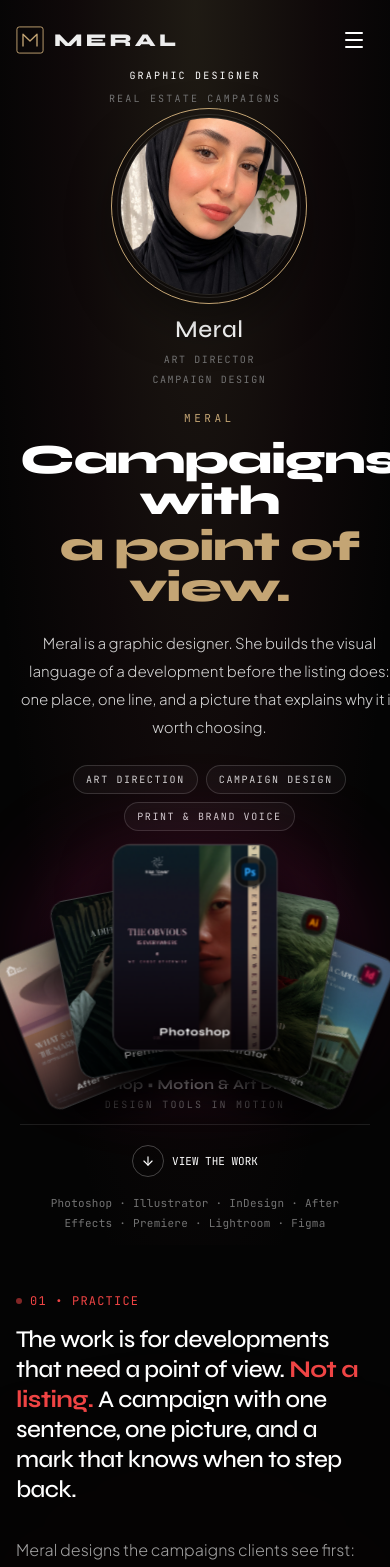
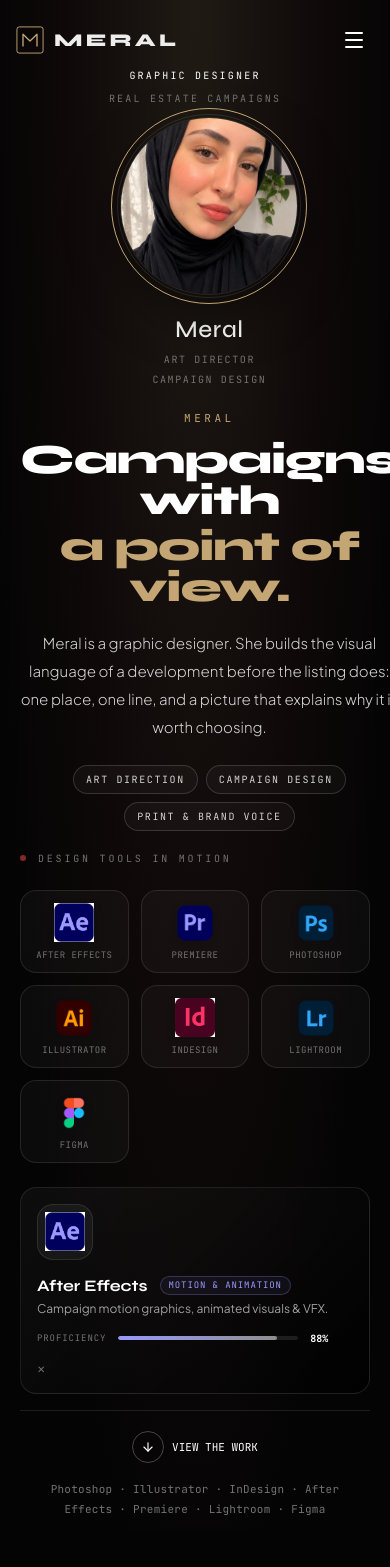
Before and after one commit to ronymostafa2005/meral, a Next.js app: page / in a window 390 px wide. Shown: the top 1567 px of the page. Built offline with nearby package versions, Linux system fonts and the light colour scheme; no server answers.

Commit message:
feat: add CardFan, StudioApp, and ToolStage components along with content API and assets

```diff
--- a/components/CardFan.tsx
+++ b/components/CardFan.tsx
@@ -1,7 +1,7 @@
 "use client";
 
 import React, { useState } from "react";
-import { motion } from "motion/react";
+import { motion, AnimatePresence } from "motion/react";
 import { sound } from "../utils/audio";
 
 export type FanCardData = {
@@ -14,43 +14,71 @@ export type FanCardData = {
   icon?: string;
 };
 
-// Default high-fashion creative artworks matching the user's reference screenshot
-const DEFAULT_PALETTES = [
-  {
-    image: "/work/unseen.jpg",
-    color: "#8A2BE2", // Deep Purple / Violet
-    gradient: "from-purple-900/60 via-purple-600/30 to-black/40",
+// Metadata for known design tools
+const TOOL_META: Record<
+  string,
+  { category: string; description: string; proficiency: number; gradient: string; shadow: string }
+> = {
+  ps: {
+    category: "Photo & Compositing",
+    description: "Advanced photo retouching, visual effects & digital compositing.",
+    proficiency: 97,
+    gradient: "from-[#001d40] to-[#0a4a8a]",
+    shadow: "rgba(49,168,255,0.45)",
   },
-  {
-    image: "/work/rise-2.jpg",
-    color: "#00E5FF", // Cyan / Neon Blue
-    gradient: "from-cyan-900/60 via-cyan-500/30 to-black/40",
+  ai: {
+    category: "Vector & Branding",
+    description: "Logos, brand identity systems, typography & illustration.",
+    proficiency: 99,
+    gradient: "from-[#2a1700] to-[#7a3600]",
+    shadow: "rgba(255,154,0,0.45)",
   },
-  {
-    image: "/work/rise-1.jpg",
-    color: "#FF1493", // Hot Pink / Magenta (Center Card)
-    gradient: "from-pink-900/60 via-rose-500/30 to-black/40",
+  id: {
+    category: "Print & Layout",
+    description: "Brochures, catalogues, editorial layouts & print production.",
+    proficiency: 92,
+    gradient: "from-[#33001a] to-[#8a0030]",
+    shadow: "rgba(255,51,102,0.45)",
   },
-  {
-    image: "/work/rise-3.jpg",
-    color: "#FFB800", // Amber / Cyber Gold
-    gradient: "from-amber-900/60 via-yellow-500/30 to-black/40",
+  ae: {
+    category: "Motion & Animation",
+    description: "Campaign motion graphics, animated visuals & VFX.",
+    proficiency: 88,
+    gradient: "from-[#0d0033] to-[#3a0080]",
+    shadow: "rgba(153,153,255,0.45)",
   },
-  {
-    image: "/work/village.jpg",
-    color: "#00E676", // Neon Green / Emerald
-    gradient: "from-emerald-900/60 via-teal-500/30 to-black/40",
+  pr: {
+    category: "Video Editing",
+    description: "Campaign films, social content & presentation reels.",
+    proficiency: 85,
+    gradient: "from-[#0d0033] to-[#3a0080]",
+    shadow: "rgba(153,153,255,0.45)",
   },
-];
+  lr: {
+    category: "Color Grading",
+    description: "Photography color treatment, presets & batch editing.",
+    proficiency: 90,
+    gradient: "from-[#001233] to-[#003380]",
+    shadow: "rgba(49,168,255,0.45)",
+  },
+  fg: {
+    category: "UI & Prototyping",
+    description: "Digital interfaces, social templates & interactive prototypes.",
+    proficiency: 82,
+    gradient: "from-[#1a0033] to-[#5a0099]",
+    shadow: "rgba(162,89,255,0.45)",
+  },
+};
 
-// Exact curved fan layout matching the user screenshot (Center upright at pinnacle, sides tilting down)
-const ARC_SLOTS = [
-  { offset: -2, x: "-55%", y: 38, rotate: -22, scale: 0.86, z: 10 },
-  { offset: -1, x: "-28%", y: 16, rotate: -11, scale: 0.96, z: 20 },
-  { offset: 0, x: "0%", y: 0, rotate: 0, scale: 1.1, z: 30 }, // Center upright
-  { offset: 1, x: "28%", y: 16, rotate: 11, scale: 0.96, z: 20 },
-  { offset: 2, x: "55%", y: 38, rotate: 22, scale: 0.86, z: 10 },
-];
+function getFallbackMeta(title: string) {
+  return {
+    category: "Design Tool",
+    description: `Professional-grade ${title} for creative workflow.`,
+    proficiency: 85,
+    gradient: "from-[#111] to-[#222]",
+    shadow: "rgba(255,255,255,0.2)",
+  };
+}
 
 export function CardFan({
   cards,
@@ -61,102 +89,193 @@ export function CardFan({
   caption?: string;
   onSelect?: (card: FanCardData) => void;
 }) {
-  const [hoveredIdx, setHoveredIdx] = useState<number | null>(null);
+  const [activeId, setActiveId] = useState<string | null>(null);
+  const [hovered, setHovered] = useState<string | null>(null);
 
-  // Take up to 5 cards for the symmetrical fan matching the reference
-  const fanCards = cards.slice(0, 5);
-  const activeIdx = hoveredIdx !== null ? hoveredIdx : 2; // Default center is active
-  const activeCard = fanCards[activeIdx] || fanCards[2] || cards[0];
+  const activeCard = cards.find((c) => c.id === activeId) || cards[0];
+  const meta = activeCard
+    ? TOOL_META[activeCard.id] || getFallbackMeta(activeCard.title)
+    : null;
+
+  const handleSelect = (card: FanCardData) => {
+    if (card.id === activeId) {
+      setActiveId(null);
+    } else {
+      setActiveId(card.id);
+      sound.playClick?.();
+      onSelect?.(card);
+    }
+  };
 
   return (
-    <div className="relative mx-auto w-full max-w-[780px] flex flex-col items-center">
-      {/* 1. COMPACT FAN STAGE (Zero bloated height, cards fill the view) */}
-      <div className="relative w-full h-[220px] sm:h-[260px] md:h-[280px] flex items-center justify-center overflow-visible">
-        {/* Ambient atmospheric backglow */}
-        <div
-          className="pointer-events-none absolute left-1/2 top-1/2 h-36 w-64 -translate-x-1/2 -translate-y-1/2 rounded-full opacity-40 blur-3xl transition-colors duration-500"
-          style={{ background: DEFAULT_PALETTES[activeIdx]?.color || "#FF1493" }}
-        />
+    <div className="relative w-full flex flex-col gap-6">
+      {/* Caption */}
+      <div className="flex items-center gap-3">
+        <span className="w-1.5 h-1.5 rounded-full bg-red-500 animate-pulse" />
+        <span className="font-mono text-[10px] uppercase tracking-[0.28em] text-neutral-500">
+          {caption || "Design tools in motion"}
+        </span>
+      </div>
 
-        {/* The 5 Fan Cards */}
-        {fanCards.map((card, i) => {
-          const slot = ARC_SLOTS[i] || ARC_SLOTS[2];
-          const isHovered = hoveredIdx === i;
-          const isCenter = slot.offset === 0;
-          const palette = DEFAULT_PALETTES[i] || DEFAULT_PALETTES[2];
-          const cardImage = card.image || palette.image;
+      {/* Tool Cards Grid */}
+      <div className="grid grid-cols-3 sm:grid-cols-4 md:grid-cols-7 gap-3">
+        {cards.map((card, i) => {
+          const m = TOOL_META[card.id] || getFallbackMeta(card.title);
+          const isActive = activeId === card.id;
+          const isHovered = hovered === card.id;
 
           return (
             <motion.button
-              key={card.id || i}
+              key={card.id}
               type="button"
+              initial={{ opacity: 0, y: 20 }}
+              animate={{ opacity: 1, y: 0 }}
+              transition={{ duration: 0.4, delay: i * 0.06, ease: [0.16, 1, 0.3, 1] }}
+              onClick={() => handleSelect(card)}
+              onMouseEnter={() => {
+                sound.playHover?.();
+                setHovered(card.id);
+              }}
+              onMouseLeave={() => setHovered(null)}
+              className={`group relative flex flex-col items-center justify-center gap-2 rounded-2xl p-3 sm:p-4 cursor-pointer transition-all duration-300 border ${
+                isActive
+                  ? "border-white/40 bg-gradient-to-b shadow-2xl scale-105"
+                  : "border-white/10 bg-white/[0.03] hover:border-white/25 hover:bg-white/[0.06]"
+              }`}
+              style={
+                isActive
+                  ? {
+                      background: `linear-gradient(160deg, ${m.gradient.replace("from-", "").replace("to-", "").split(" ")[0]} 0%, #0a0a0a 100%)`,
+                      boxShadow: `0 12px 40px ${m.shadow}, 0 0 0 1px rgba(255,255,255,0.15)`,
+                    }
+                  : isHovered
+                  ? {
+                      boxShadow: `0 8px 24px ${m.shadow}40`,
+                    }
+                  : {}
+              }
               aria-label={card.title}
-              onMouseEnter={() => {
-                sound.playHover();
-                setHoveredIdx(i);
-              }}
-              onMouseLeave={() => setHoveredIdx(null)}
-              onClick={() => {
-                sound.playClick();
-                onSelect?.(card);
-              }}
-              animate={{
-                x: slot.x,
-                y: isHovered ? slot.y - 18 : slot.y,
-                rotate: isHovered ? 0 : slot.rotate,
-                scale: isHovered ? slot.scale * 1.08 : slot.scale,
-                zIndex: isHovered ? 50 : slot.z,
-              }}
-              transition={{
-                type: "spring",
-                stiffness: 260,
-                damping: 22,
-              }}
-              style={{
-                transformOrigin: "50% 100%",
-              }}
-              className="group absolute w-[150px] sm:w-[180px] md:w-[200px] aspect-[4/5] cursor-pointer overflow-hidden rounded-2xl sm:rounded-3xl border border-white/25 bg-[#0a0a0d] shadow-[0_20px_45px_rgba(0,0,0,0.85)] outline-none transition-shadow duration-300 hover:border-white/70 hover:shadow-[0_25px_60px_rgba(0,0,0,0.95)]"
             >
-              {/* Card Photo Artwork */}
+              {/* Icon */}
+              <div
+                className={`relative flex items-center justify-center rounded-xl transition-all duration-300 ${
+                  isActive ? "w-12 h-12 sm:w-14 sm:h-14" : "w-10 h-10 sm:w-12 sm:h-12"
+                }`}
+              >
+                {card.icon ? (
                   <img
-                src={cardImage}
+                    src={card.icon}
                     alt={card.title}
-                className="h-full w-full object-cover transition-transform duration-700 group-hover:scale-105"
+                    className="w-full h-full object-contain drop-shadow-lg transition-transform duration-300 group-hover:scale-110"
                   />
-
-              {/* Tinted Color Gradient Overlay matching the reference */}
-              <div
-                className={`pointer-events-none absolute inset-0 bg-gradient-to-t ${palette.gradient} mix-blend-color opacity-70`}
-              />
-              <div className="pointer-events-none absolute inset-0 bg-gradient-to-t from-black/80 via-black/20 to-transparent" />
-
-              {/* Top Software Icon Badge */}
-              {card.icon && (
-                <div className="absolute top-2.5 right-2.5 z-20 flex h-7 w-7 items-center justify-center rounded-xl bg-black/70 p-1 border border-white/20 backdrop-blur-md shadow-md">
-                  <img src={card.icon} alt="" className="h-full w-full object-contain" />
+                ) : (
+                  <div className="w-full h-full rounded-xl bg-white/10 flex items-center justify-center text-white font-bold text-lg">
+                    {card.title[0]}
                   </div>
                 )}
 
-              {/* Bottom Subtle Label on Card */}
-              <div className="absolute inset-x-2 bottom-2 z-20 text-center">
-                <span className="font-display text-[10px] sm:text-xs font-bold text-white tracking-wider drop-shadow-md truncate block">
+                {/* Active indicator dot */}
+                {isActive && (
+                  <motion.div
+                    layoutId="active-dot"
+                    className="absolute -bottom-1.5 left-1/2 -translate-x-1/2 w-1.5 h-1.5 rounded-full bg-white"
+                  />
+                )}
+              </div>
+
+              {/* Tool name */}
+              <span
+                className={`font-mono text-[9px] sm:text-[10px] uppercase tracking-wider leading-none transition-colors duration-300 text-center ${
+                  isActive ? "text-white font-bold" : "text-neutral-500 group-hover:text-neutral-300"
+                }`}
+              >
                 {card.title}
               </span>
-              </div>
             </motion.button>
           );
         })}
       </div>
 
-      {/* 2. COMPACT CENTERED CAPTION (Matching the screenshot: e.g. "Eyewear That Stands Out") */}
-      <div className="mt-2 text-center">
-        <h3 className="font-display text-sm sm:text-base font-bold text-white tracking-wide transition-all">
-          {activeCard?.title ? `${activeCard.title} • Motion & Art Direction` : "Design Tools In Motion"}
+      {/* Active Tool Detail Panel */}
+      <AnimatePresence mode="wait">
+        {activeCard && meta && (
+          <motion.div
+            key={activeCard.id}
+            initial={{ opacity: 0, height: 0, y: -10 }}
+            animate={{ opacity: 1, height: "auto", y: 0 }}
+            exit={{ opacity: 0, height: 0, y: -10 }}
+            transition={{ duration: 0.35, ease: [0.16, 1, 0.3, 1] }}
+            className="overflow-hidden"
+          >
+            <div
+              className="rounded-2xl border border-white/10 p-4 sm:p-5 flex flex-col sm:flex-row items-start sm:items-center gap-4 sm:gap-6"
+              style={{
+                background: `linear-gradient(135deg, rgba(255,255,255,0.04) 0%, rgba(0,0,0,0.6) 100%)`,
+                boxShadow: `0 4px 30px ${meta.shadow}20`,
+              }}
+            >
+              {/* Icon large */}
+              <div className="shrink-0 w-14 h-14 sm:w-16 sm:h-16 flex items-center justify-center rounded-2xl border border-white/10 bg-white/5">
+                {activeCard.icon ? (
+                  <img src={activeCard.icon} alt={activeCard.title} className="w-10 h-10 sm:w-12 sm:h-12 object-contain" />
+                ) : (
+                  <span className="text-white font-bold text-2xl">{activeCard.title[0]}</span>
+                )}
+              </div>
+
+              {/* Info */}
+              <div className="flex-1 min-w-0">
+                <div className="flex items-center gap-3 mb-1 flex-wrap">
+                  <h3 className="font-display text-base sm:text-lg font-bold text-white leading-none">
+                    {activeCard.title}
                   </h3>
-        <p className="font-mono text-[10px] uppercase tracking-[0.22em] text-neutral-500 mt-0.5">
-          {caption || "Graphic design & campaign systems"}
+                  <span
+                    className="font-mono text-[9px] uppercase tracking-widest px-2 py-0.5 rounded-full border"
+                    style={{
+                      color: activeCard.to || "#c4a574",
+                      borderColor: `${activeCard.to || "#c4a574"}40`,
+                      background: `${activeCard.to || "#c4a574"}10`,
+                    }}
+                  >
+                    {meta.category}
+                  </span>
+                </div>
+                <p className="text-xs sm:text-sm text-neutral-400 leading-relaxed mt-1">
+                  {meta.description}
                 </p>
+
+                {/* Proficiency Bar */}
+                <div className="mt-3 flex items-center gap-3">
+                  <span className="font-mono text-[9px] text-neutral-500 uppercase tracking-widest shrink-0">
+                    Proficiency
+                  </span>
+                  <div className="flex-1 h-1 rounded-full bg-white/10 overflow-hidden">
+                    <motion.div
+                      initial={{ width: 0 }}
+                      animate={{ width: `${meta.proficiency}%` }}
+                      transition={{ duration: 0.8, ease: [0.16, 1, 0.3, 1], delay: 0.1 }}
+                      className="h-full rounded-full"
+                      style={{ background: `linear-gradient(90deg, ${activeCard.to || "#c4a574"}, #ffffff80)` }}
+                    />
                   </div>
+                  <span className="font-mono text-[10px] font-bold text-white shrink-0">
+                    {meta.proficiency}%
+                  </span>
+                </div>
+              </div>
+
+              {/* Close hint */}
+              <button
+                type="button"
+                onClick={() => setActiveId(null)}
+                className="shrink-0 self-start sm:self-center text-neutral-500 hover:text-white transition-colors font-mono text-[10px] uppercase tracking-wider cursor-pointer"
+              >
+                ✕
+              </button>
+            </div>
+          </motion.div>
+        )}
+      </AnimatePresence>
     </div>
   );
 }
--- a/components/ToolStage.tsx
+++ b/components/ToolStage.tsx
@@ -7,7 +7,7 @@ export function ToolStage() {
   const { content } = useSite();
 
   return (
-    <div className="relative mx-auto w-full max-w-4xl py-1">
+    <div className="relative mx-auto w-full max-w-4xl py-2">
       <CardFan cards={content.programs.items} caption={content.programs.caption} />
     </div>
   );
--- a/lib/contentStore.ts
+++ b/lib/contentStore.ts
@@ -1,31 +1,146 @@
-import fs from "fs";
-import path from "path";
+/**
+ * contentStore.ts
+ * ---------------
+ * Persistent storage for portfolio content.
+ *
+ * • On Vercel (production): uses @vercel/blob to store site-content.json
+ *   so saves survive serverless function restarts.
+ *   Requires BLOB_READ_WRITE_TOKEN env variable (set in Vercel dashboard).
+ *
+ * • Locally (development): falls back to writing data/site-content.json
+ *   to disk, exactly as before.
+ */
+
 import { mergeContent, type SiteContent } from "./siteContent";
 
-const filePath = path.join(process.cwd(), "data", "site-content.json");
+// ─── In-memory cache (survives within the same function instance) ───────────
+let memCache: SiteContent | null = null;
 
-let cachedContent: SiteContent | null = null;
+const BLOB_KEY = "site-content.json";
 
-export function readContent(): SiteContent {
-  if (cachedContent) return cachedContent;
+// ─── Helpers ─────────────────────────────────────────────────────────────────
+
+function isVercel() {
+  return !!process.env.BLOB_READ_WRITE_TOKEN;
+}
+
+// ─── Vercel Blob helpers (dynamic import to avoid errors locally) ────────────
+
+async function blobRead(): Promise<SiteContent | null> {
   try {
-    const raw = fs.readFileSync(filePath, "utf8");
-    cachedContent = mergeContent(JSON.parse(raw));
-    return cachedContent;
+    const { list } = await import("@vercel/blob");
+    const { blobs } = await list({ prefix: BLOB_KEY });
+    const blob = blobs.find((b) => b.pathname === BLOB_KEY);
+    if (!blob) return null;
+    const res = await fetch(blob.url, { cache: "no-store" });
+    if (!res.ok) return null;
+    return mergeContent(await res.json());
   } catch {
-    cachedContent = mergeContent(null);
-    return cachedContent;
+    return null;
   }
 }
 
-export function writeContent(content: SiteContent) {
+async function blobWrite(content: SiteContent): Promise<void> {
+  try {
+    const { put } = await import("@vercel/blob");
+    await put(BLOB_KEY, JSON.stringify(content, null, 2), {
+      access: "public",
+      contentType: "application/json",
+      addRandomSuffix: false,
+    });
+  } catch (err) {
+    console.error("[contentStore] Blob write failed:", err);
+  }
+}
+
+// ─── Local file helpers ───────────────────────────────────────────────────────
+
+function localRead(): SiteContent | null {
+  try {
+    const fs = require("fs") as typeof import("fs");
+    const path = require("path") as typeof import("path");
+    const filePath = path.join(process.cwd(), "data", "site-content.json");
+    const raw = fs.readFileSync(filePath, "utf8");
+    return mergeContent(JSON.parse(raw));
+  } catch {
+    return null;
+  }
+}
+
+function localWrite(content: SiteContent): void {
+  try {
+    const fs = require("fs") as typeof import("fs");
+    const path = require("path") as typeof import("path");
+    const filePath = path.join(process.cwd(), "data", "site-content.json");
+    fs.mkdirSync(path.dirname(filePath), { recursive: true });
+    fs.writeFileSync(filePath, JSON.stringify(content, null, 2), "utf8");
+  } catch (err) {
+    console.error("[contentStore] Local write failed:", err);
+  }
+}
+
+// ─── Public API ───────────────────────────────────────────────────────────────
+
+/**
+ * Read the current site content.
+ * Returns memCache if available, otherwise reads from blob/file.
+ */
+export function readContent(): SiteContent {
+  if (memCache) return memCache;
+  // Sync fallback: local file (works in dev and for initial Vercel cold boot)
+  const local = localRead();
+  if (local) {
+    memCache = local;
+    return local;
+  }
+  const defaulted = mergeContent(null);
+  memCache = defaulted;
+  return defaulted;
+}
+
+/**
+ * Async version — prefers blob in production. Use this in API routes.
+ */
+export async function readContentAsync(): Promise<SiteContent> {
+  if (memCache) return memCache;
+  if (isVercel()) {
+    const remote = await blobRead();
+    if (remote) {
+      memCache = remote;
+      return remote;
+    }
+  }
+  const local = localRead();
+  if (local) {
+    memCache = local;
+    return local;
+  }
+  const defaulted = mergeContent(null);
+  memCache = defaulted;
+  return defaulted;
+}
+
+/**
+ * Write new content and persist it.
+ */
+export async function writeContentAsync(content: SiteContent): Promise<SiteContent> {
   const next = mergeContent(content);
-  cachedContent = next;
-  try {
-    fs.mkdirSync(path.dirname(filePath), { recursive: true });
-    fs.writeFileSync(filePath, JSON.stringify(next, null, 2), "utf8");
-  } catch (err) {
-    console.error("Failed writing site-content.json to disk:", err);
+  memCache = next;
+
+  if (isVercel()) {
+    await blobWrite(next);
+  } else {
+    localWrite(next);
   }
   return next;
 }
+
+/** Sync write — local only (kept for backward-compat, no-op on Vercel). */
+export function writeContent(content: SiteContent): SiteContent {
+  const next = mergeContent(content);
+  memCache = next;
+  if (!isVercel()) {
+    localWrite(next);
+  }
+  return next;
+}
--- a/package.json
+++ b/package.json
@@ -9,6 +9,7 @@
     "lint": "eslint"
   },
   "dependencies": {
+    "@vercel/blob": "^2.8.2",
     "lucide-react": "^1.61.0",
     "motion": "^14.5.0",
     "next": "16.4.2",
```
Also changed, not shown: app/api/content/route.ts (+4 -3 lines), 2 other files (tests, documents, lock files or other folders). Lines whose indentation alone changed are shown as unchanged.
